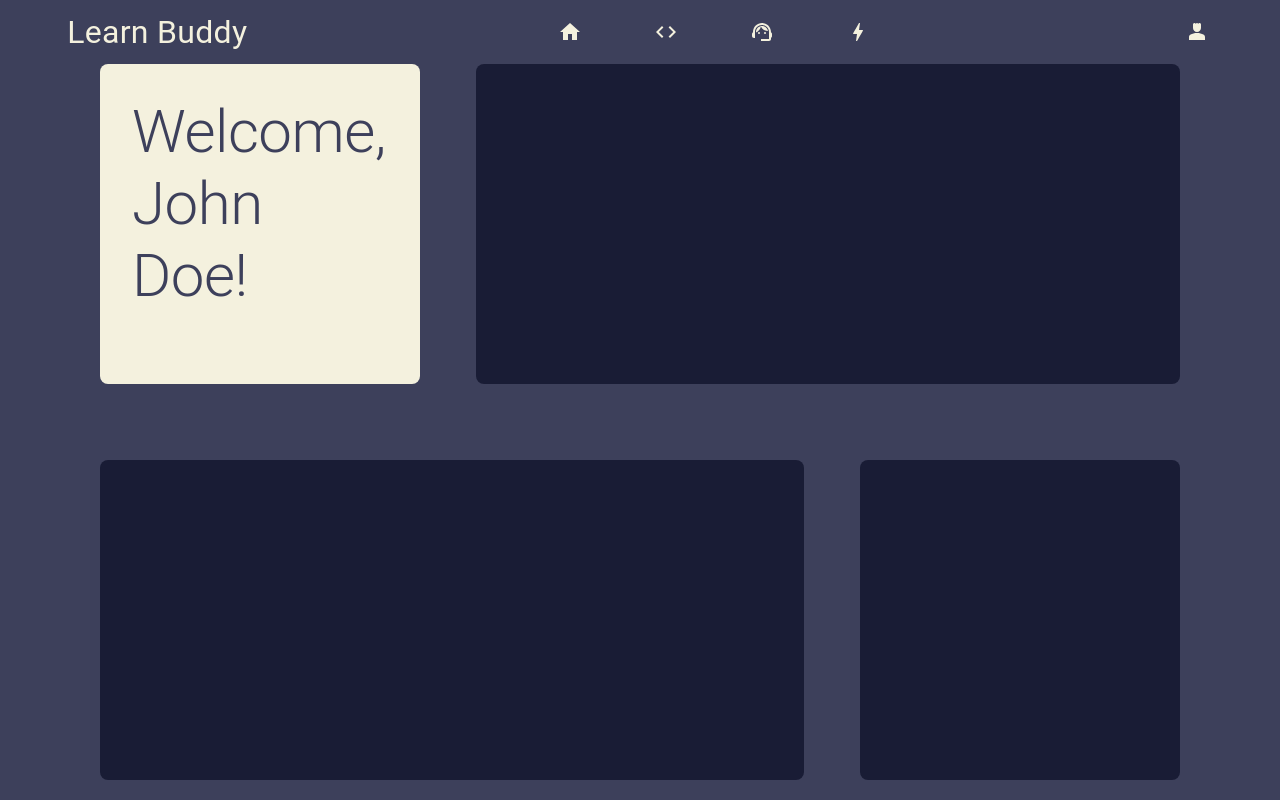
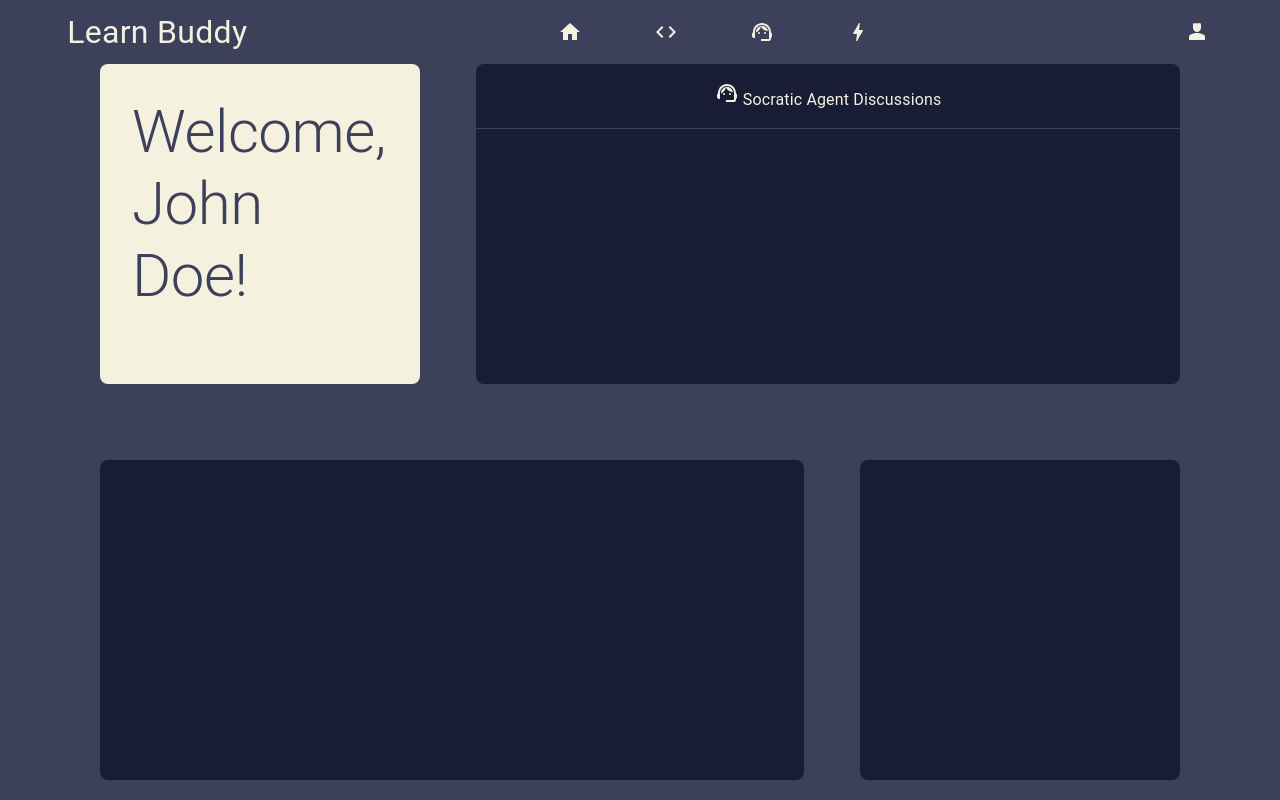
Before and after one commit to Vinay-Khanagavi/datadojo, a Next.js app in the folder codingguru/: page /profile in a window 1280 px wide. Built offline with nearby package versions, Linux system fonts and the light colour scheme.

Commit message:
Added save button

```diff
--- a/codingguru/app/firebase.js
+++ b/codingguru/app/firebase.js
@@ -17,6 +17,7 @@ const firebaseConfig = {
 };
 
 // Initialize Firebase
+
 const app = initializeApp(firebaseConfig);
 const db = getFirestore(app);
 
--- a/codingguru/app/profile/page.js
+++ b/codingguru/app/profile/page.js
@@ -1,7 +1,7 @@
 'use client'
 
 import { useState } from "react"
-import {Box, Link, Typography, Button} from "@mui/material"
+import {Box, Link, Typography, Button, Stack} from "@mui/material"
 
 import HomeIcon from '@mui/icons-material/Home';
 import CodeIcon from '@mui/icons-material/Code';
@@ -130,6 +130,7 @@ export default function Home(){
                             flexWrap={'wrap'}
                             flexDirection={'row'}
                         >
+                            {/*///////////// First Box /////////////*/}
                             <Box
                                 height={'40vh'}
                                 width={'25vw'}
@@ -143,12 +144,29 @@ export default function Home(){
                                     color={col1}
                                 >Welcome, John Doe!</Typography>
                             </Box>
+                            {/*///////////// Second Box /////////////*/}
                             <Box
                                 height={'40vh'}
                                 width={'55vw'}
                                 bgcolor={col6}
                                 borderRadius={'0.5em'}
                             >
+                                <Box
+                                    height={'8vh'}
+                                    width={'100%'}
+                                    borderBottom={"1px solid "+ col1}
+                                    display={'flex'}
+                                    alignItems={'center'}
+                                    justifyContent={'center'}
+                                >
+                                    <Typography
+                                        color={col4}
+                                    >
+                                        <SupportAgentIcon/> Socratic Agent Discussions
+                                    </Typography>
+                                </Box>
+
+                                <Stack></Stack>
 
                             </Box>
 
```
Also changed, not shown: codingguru/app/chat/page.js (+41 -0 lines).
